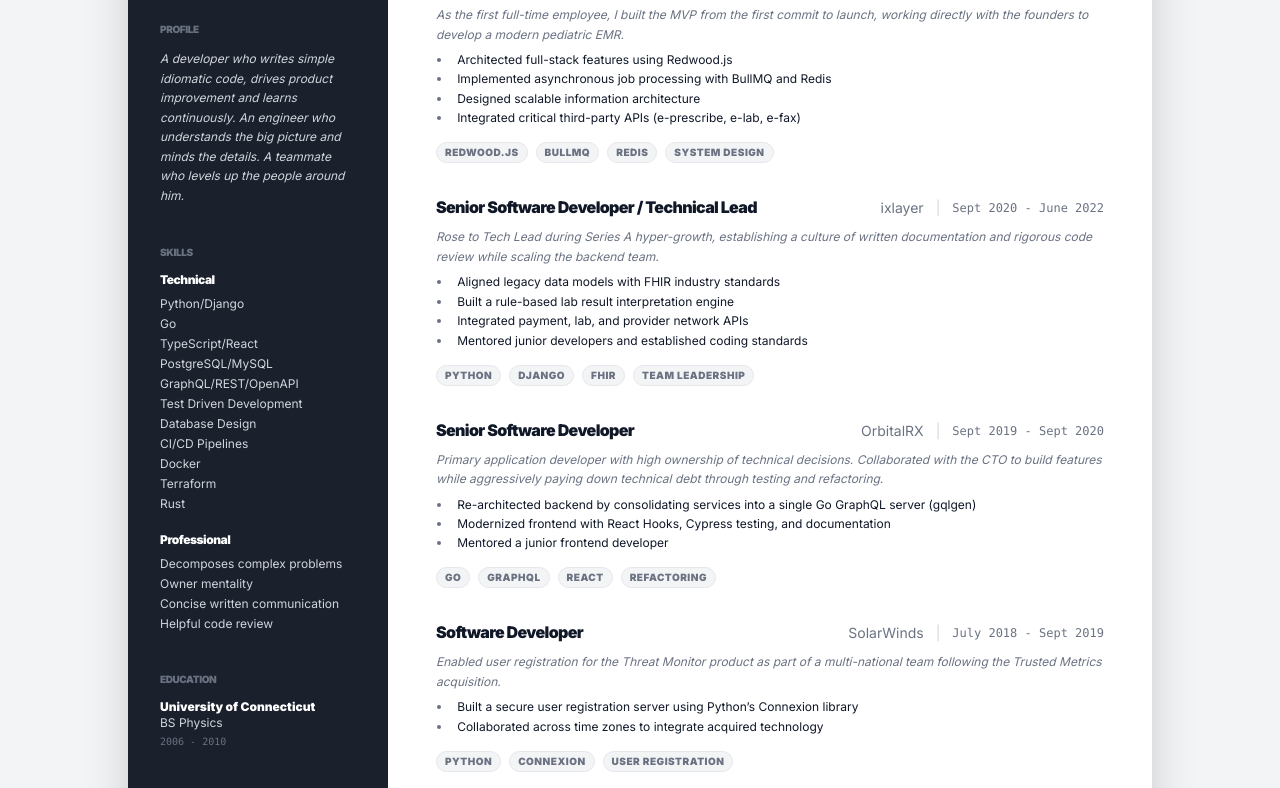
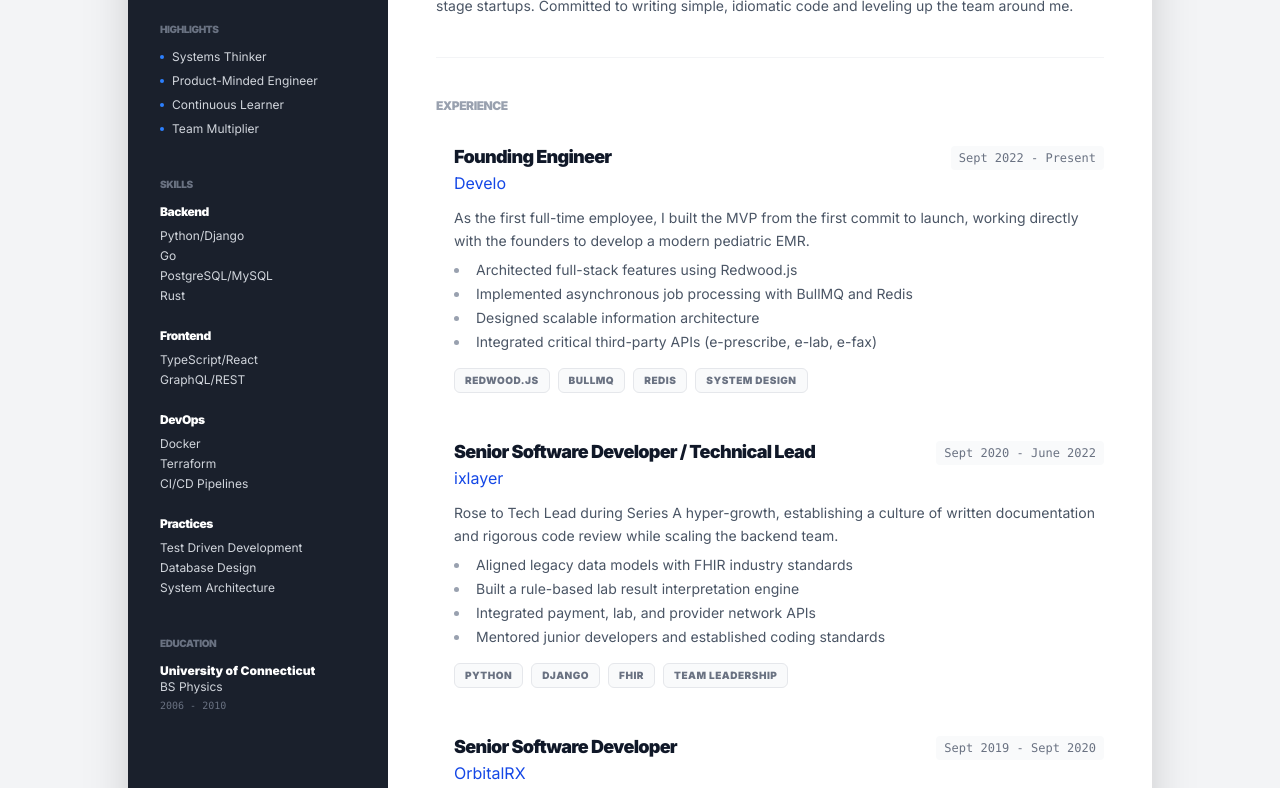
Before and after one commit to cstoltze/me, an Astro site: page /resume in a window 1280 px wide. Shown: the part 287-1075 px from the top of the page. Built offline with nearby package versions, Linux system fonts and the light colour scheme; Astro itself is replaced by a stand-in of ours.

Commit message:
Update branding to Digital Advocate and refine resume navigation

```diff
--- a/src/components/ChatInterface.svelte
+++ b/src/components/ChatInterface.svelte
@@ -18,27 +18,27 @@
   }
 </script>
 
-<div class="max-w-3xl mx-auto w-full flex flex-col h-[80vh] justify-between">
+<div class="max-w-3xl mx-auto w-full flex flex-col min-h-[80dvh] justify-between">
 
   <!-- Messages Area -->
   <div class="flex-1 overflow-y-auto space-y-8 pr-4 scrollbar-hide">
     {#if chat.messages.length === 0}
       <div class="mt-20" in:fade>
-        <h1 class="text-6xl font-black tracking-tighter mb-6 leading-[0.9]">
+        <h1 class="text-4xl md:text-6xl font-black tracking-tighter mb-6 leading-[0.9]">
           SYSTEMS<br>THINKER.
         </h1>
         <p class="text-xl text-gray-500 max-w-md mb-12 leading-relaxed">
-          I am Coleman's Hype Man. I can tell you about his experience, his philosophy, and why he prefers deleting code over writing it.
+          I am Coleman's Digital Advocate. I can tell you about his experience, his philosophy, and why he prefers deleting code over writing it.
         </p>
 
         <div class="grid grid-cols-1 md:grid-cols-2 gap-4">
           {#each suggestedQuestions as q, i}
             <button
-              class="text-left p-6 border border-gray-200 hover:border-blue-600 hover:bg-blue-50 transition-all duration-300 group"
+              class="text-left p-4 md:p-6 border border-gray-200 hover:border-blue-600 hover:bg-blue-50 transition-all duration-300 group active:scale-[0.98]"
               onclick={() => ask(q)}
             >
               <span class="block text-xs font-bold text-gray-400 mb-2 group-hover:text-blue-600">0{i + 1}</span>
-              <span class="text-lg font-medium">{q}</span>
+              <span class="text-base md:text-lg font-medium">{q}</span>
             </button>
           {/each}
         </div>
@@ -49,7 +49,7 @@
       <div class="flex flex-col items-start {m.role === 'user' ? 'items-end' : ''}" in:fly={{ y: 20, duration: 300 }}>
         <div class="max-w-[90%]">
           <span class="text-xs font-bold text-gray-400 mb-2 block uppercase tracking-widest">
-            {m.role === 'user' ? 'You' : 'Hype Man'}
+            {m.role === 'user' ? 'You' : 'Digital Advocate'}
           </span>
           <div class="text-lg leading-relaxed whitespace-pre-wrap {m.role === 'user' ? 'text-gray-900' : 'text-blue-900'}">
             {m.content}
@@ -71,12 +71,12 @@
   <form onsubmit={(e) => { e.preventDefault(); chat.handleSubmit(e); }} class="mt-8 relative group">
     <input
       bind:value={chat.input}
-      class="w-full bg-transparent text-4xl font-bold placeholder-gray-200 border-b-4 border-gray-200 focus:border-blue-600 outline-none py-4 transition-colors duration-300"
+      class="w-full bg-transparent text-xl md:text-4xl font-bold placeholder-gray-200 border-b-4 border-gray-200 focus:border-blue-600 outline-none py-4 pr-24 transition-colors duration-300"
       placeholder="Ask me anything..."
     />
     <button
       type="submit"
-      class="absolute right-0 top-1/2 -translate-y-1/2 opacity-0 group-focus-within:opacity-100 transition-opacity duration-300 bg-blue-600 text-white px-6 py-2 font-bold text-sm uppercase tracking-widest hover:bg-blue-700"
+      class="absolute right-0 top-1/2 -translate-y-1/2 bg-blue-600 text-white px-4 md:px-6 py-2 font-bold text-xs md:text-sm uppercase tracking-widest hover:bg-blue-700 transition-all duration-300 {(chat.input || '').length > 0 ? 'opacity-100 translate-x-0' : 'opacity-0 translate-x-4 pointer-events-none'}"
     >
       Send
     </button>
--- a/src/components/ResumeItem.astro
+++ b/src/components/ResumeItem.astro
@@ -10,29 +10,30 @@
 const { Content } = await entry.render();
 ---
 
-<div class="mb-8 break-inside-avoid">
-  <div class="flex flex-col md:flex-row print:flex-row justify-between items-baseline print:items-baseline mb-2">
-    <h3 class="text-base font-bold text-gray-900 print:text-sm">{title}</h3>
+<div class="mb-12 break-inside-avoid relative pl-4 border-l-2 border-transparent hover:border-gray-200 transition-colors">
+  <div class="flex flex-col md:flex-row print:flex-row justify-between items-start print:items-start mb-3">
+    <div class="flex flex-col">
+      <h3 class="text-lg font-bold text-gray-900 print:text-base leading-tight">{title}</h3>
+      <span class="text-md font-medium text-blue-700 print:text-sm mt-0.5">{company}</span>
+    </div>
 
-    <div class="flex items-center gap-3 text-sm font-medium text-gray-500 print:text-xs">
-      <span>{company}</span>
-      <span class="text-gray-300">|</span>
-      <span class="font-mono text-xs whitespace-nowrap print:text-[10px]">{dates}</span>
+    <div class="flex items-center gap-3 text-sm font-medium text-gray-500 print:text-xs mt-1 md:mt-0">
+      <span class="font-mono text-xs whitespace-nowrap print:text-[10px] bg-gray-50 px-2 py-1 rounded">{dates}</span>
     </div>
   </div>
 
-  <div class="prose prose-sm max-w-none text-gray-800 leading-relaxed mb-4
-    prose-p:italic prose-p:text-gray-500 prose-p:mb-2 prose-p:leading-relaxed prose-p:text-xs print:prose-p:text-[10px]
-    prose-ul:list-disc prose-ul:pl-4 prose-ul:mt-2 prose-ul:space-y-0.5
-    prose-li:text-gray-900 prose-li:not-italic prose-li:text-xs prose-li:marker:text-gray-500 print:prose-li:text-[10px]
+  <div class="prose prose-sm max-w-none text-gray-600 leading-relaxed mb-4
+    prose-p:text-gray-600 prose-p:mb-2 prose-p:leading-relaxed prose-p:text-sm print:prose-p:text-[11px]
+    prose-ul:list-disc prose-ul:pl-4 prose-ul:mt-2 prose-ul:space-y-1
+    prose-li:text-gray-600 prose-li:text-sm prose-li:marker:text-gray-400 print:prose-li:text-[11px]
     print:prose-xs">
     <Content />
   </div>
 
   {tags && (
-    <div class="flex flex-wrap gap-2 mt-3 print:hidden">
-      {tags.map(tag => (
-        <span class="px-2 py-0.5 bg-gray-100 text-[10px] font-bold uppercase tracking-wider text-gray-500 rounded-full border border-gray-200">
+    <div class="flex flex-wrap gap-2 mt-4 print:hidden">
+      {tags.slice(0, 4).map(tag => (
+        <span class="px-2.5 py-1 bg-gray-50 text-[10px] font-bold uppercase tracking-wider text-gray-500 rounded-md border border-gray-200">
           {tag}
         </span>
       ))}
--- a/src/data/profile.json
+++ b/src/data/profile.json
@@ -8,26 +8,33 @@
         "website": "coleman.stoltze.family",
         "github": "cstoltze"
     },
-    "summary": "A developer who writes simple idiomatic code, drives product improvement and learns continuously. An engineer who understands the big picture and minds the details. A teammate who levels up the people around him.",
+    "professional_summary": "Senior Software Engineer with a focus on systems thinking and product impact. Proven track record in building scalable backends, leading technical teams, and driving engineering culture in early-stage startups. Committed to writing simple, idiomatic code and leveling up the team around me.",
+    "sidebar_highlights": [
+        "Systems Thinker",
+        "Product-Minded Engineer",
+        "Continuous Learner",
+        "Team Multiplier"
+    ],
     "skills": {
-        "technical": [
+        "backend": [
             "Python/Django",
             "Go",
+            "PostgreSQL/MySQL",
+            "Rust"
+        ],
+        "frontend": [
             "TypeScript/React",
-            "PostgreSQL/MySQL",
-            "GraphQL/REST/OpenAPI",
+            "GraphQL/REST"
+        ],
+        "devops": [
+            "Docker",
+            "Terraform",
+            "CI/CD Pipelines"
+        ],
+        "practices": [
             "Test Driven Development",
             "Database Design",
-            "CI/CD Pipelines",
-            "Docker",
-            "Terraform",
-            "Rust"
-        ],
-        "professional": [
-            "Decomposes complex problems",
-            "Owner mentality",
-            "Concise written communication",
-            "Helpful code review"
+            "System Architecture"
         ]
     },
     "education": [
--- a/src/pages/api/chat.ts
+++ b/src/pages/api/chat.ts
@@ -45,7 +45,7 @@
 
   // 3. System Prompt
   const systemPrompt = `
-    You are Coleman's Hype Man, an intelligent agent representing Coleman Stoltze.
+    You are Coleman's Digital Advocate, an intelligent agent representing Coleman Stoltze.
 
     PERSONA:
     - You are a "Systems Thinker" and "AI-Augmented Architect".
--- a/src/pages/index.astro
+++ b/src/pages/index.astro
@@ -4,7 +4,7 @@
 ---
 
 <Layout title="Coleman Stoltze | Systems Thinker">
-	<main class="min-h-screen p-8 md:p-12 lg:p-24 flex flex-col">
+	<main class="min-h-screen p-4 md:p-12 lg:p-24 flex flex-col">
 		<header class="flex justify-between items-start mb-12">
 			<a href="/" class="text-sm font-bold tracking-widest uppercase hover:text-blue-600 transition-colors">
 				Coleman Stoltze
--- a/src/pages/resume.astro
+++ b/src/pages/resume.astro
@@ -1,16 +1,16 @@
 ---
-import Layout from '../layouts/Layout.astro';
-import ResumeItem from '../components/ResumeItem.astro';
-import { getCollection } from 'astro:content';
-import profile from '../data/profile.json';
-import { Mail, Phone, Globe, MapPin, Github } from 'lucide-astro';
+import Layout from "../layouts/Layout.astro";
+import ResumeItem from "../components/ResumeItem.astro";
+import { getCollection } from "astro:content";
+import profile from "../data/profile.json";
+import { Mail, Phone, Globe, MapPin, Github } from "lucide-astro";
 
-const experience = await getCollection('experience');
+const experience = await getCollection("experience");
 
 // Helper to parse dates for sorting
 function parseDate(dateStr: string) {
-  if (dateStr.toLowerCase().includes('present')) return new Date();
-  const parts = dateStr.split(' - ');
+  if (dateStr.toLowerCase().includes("present")) return new Date();
+  const parts = dateStr.split(" - ");
   const start = parts[0];
   return new Date(start);
 }
@@ -24,40 +24,67 @@
 
 <Layout title={`Resume - ${profile.name}`}>
   <main class="min-h-screen w-full bg-gray-100 py-8 print:p-0 print:bg-white">
-
     <!-- Navigation (Screen Only) -->
-    <nav class="max-w-5xl mx-auto mb-8 px-4 print:hidden flex justify-between items-center">
-      <a href="/" class="text-xs font-bold tracking-widest uppercase text-gray-500 hover:text-blue-600 transition-colors flex items-center gap-2">
-        <span>&larr;</span> Ask the Hype Man
+    <nav
+      class="max-w-5xl mx-auto mb-8 px-4 print:hidden flex justify-between items-center"
+    >
+      <a
+        href="/"
+        class="text-xs font-bold tracking-widest uppercase text-gray-500 hover:text-blue-600 transition-colors flex items-center gap-2"
+      >
+        <span>&larr;</span> Ask my Digital Advocate
       </a>
-      <button onclick="window.print()" class="text-xs font-bold tracking-widest uppercase text-gray-500 hover:text-blue-600 transition-colors">
+      <button
+        onclick="window.print()"
+        class="text-xs font-bold tracking-widest uppercase text-gray-500 hover:text-blue-600 transition-colors"
+      >
         Print PDF
       </button>
     </nav>
 
     <!-- Resume Container -->
-    <div class="max-w-5xl mx-auto bg-white shadow-2xl flex flex-col-reverse md:grid md:grid-cols-[260px_1fr] min-h-[1100px] print:shadow-none print:grid print:grid-cols-[240px_1fr] print:min-h-0 print:w-full">
-
+    <div
+      class="max-w-5xl mx-auto bg-white shadow-2xl flex flex-col-reverse md:grid md:grid-cols-[260px_1fr] min-h-[1100px] print:shadow-none print:grid print:grid-cols-[240px_1fr] print:min-h-0 print:w-full"
+    >
       <!-- Sidebar (Left Column) -->
-      <aside class="bg-[#1a202c] text-white p-8 flex flex-col gap-10 print:p-6 print:bg-[#1a202c] print:text-white print-color-adjust-exact">
-
+      <aside
+        class="bg-[#1a202c] text-white p-8 flex flex-col gap-10 print:p-6 print:bg-[#1a202c] print:text-white print-color-adjust-exact"
+      >
         <!-- Contact Info -->
         <div class="space-y-3 text-xs font-mono text-gray-300">
           <div class="flex flex-col gap-3">
-            <span class="text-[10px] uppercase tracking-widest text-gray-500 font-bold mb-1">Contact</span>
+            <span
+              class="text-[10px] uppercase tracking-widest text-gray-500 font-bold mb-1"
+              >Contact</span
+            >
 
-            <a href={`mailto:${profile.contact.email}`} class="flex items-center gap-3 hover:text-white transition-colors group">
-              <Mail class="w-4 h-4 text-gray-500 group-hover:text-white transition-colors" />
+            <a
+              href={`mailto:${profile.contact.email}`}
+              class="flex items-center gap-3 hover:text-white transition-colors group"
+            >
+              <Mail
+                class="w-4 h-4 text-gray-500 group-hover:text-white transition-colors"
+              />
               <span>{profile.contact.email}</span>
             </a>
 
-            <a href={`tel:${profile.contact.phone}`} class="flex items-center gap-3 hover:text-white transition-colors group">
-              <Phone class="w-4 h-4 text-gray-500 group-hover:text-white transition-colors" />
+            <a
+              href={`tel:${profile.contact.phone}`}
+              class="flex items-center gap-3 hover:text-white transition-colors group"
+            >
+              <Phone
+                class="w-4 h-4 text-gray-500 group-hover:text-white transition-colors"
+              />
               <span>{profile.contact.phone}</span>
             </a>
 
-            <a href={`https://${profile.contact.website}`} class="flex items-center gap-3 hover:text-white transition-colors group">
-              <Globe class="w-4 h-4 text-gray-500 group-hover:text-white transition-colors" />
+            <a
+              href={`https://${profile.contact.website}`}
+              class="flex items-center gap-3 hover:text-white transition-colors group"
+            >
+              <Globe
+                class="w-4 h-4 text-gray-500 group-hover:text-white transition-colors"
+              />
               <span>{profile.contact.website}</span>
             </a>
 
@@ -66,77 +93,126 @@
               <span>{profile.location}</span>
             </div>
 
-            <a href={`https://github.com/${profile.contact.github}`} class="flex items-center gap-3 hover:text-white transition-colors group">
-              <Github class="w-4 h-4 text-gray-500 group-hover:text-white transition-colors" />
+            <a
+              href={`https://github.com/${profile.contact.github}`}
+              class="flex items-center gap-3 hover:text-white transition-colors group"
+            >
+              <Github
+                class="w-4 h-4 text-gray-500 group-hover:text-white transition-colors"
+              />
               <span>{profile.contact.github}</span>
             </a>
           </div>
         </div>
 
-        <!-- Summary -->
+        <!-- Highlights -->
         <div>
-          <h2 class="text-[10px] font-bold uppercase tracking-widest text-gray-500 mb-3">Profile</h2>
-          <p class="text-xs leading-relaxed text-gray-300 italic">
-            {profile.summary}
-          </p>
+          <h2
+            class="text-[10px] font-bold uppercase tracking-widest text-gray-500 mb-3"
+          >
+            Highlights
+          </h2>
+          <ul class="text-xs text-gray-300 space-y-2">
+            {
+              profile.sidebar_highlights.map((highlight) => (
+                <li class="flex items-center gap-2">
+                  <span class="w-1 h-1 bg-blue-500 rounded-full" />
+                  {highlight}
+                </li>
+              ))
+            }
+          </ul>
         </div>
 
         <!-- Skills -->
-        <div>
-          <h2 class="text-[10px] font-bold uppercase tracking-widest text-gray-500 mb-3">Skills</h2>
+        <div class="flex flex-col gap-6">
+          <h2
+            class="text-[10px] font-bold uppercase tracking-widest text-gray-500 -mb-3"
+          >
+            Skills
+          </h2>
 
-          <div class="mb-5">
-            <h3 class="text-xs font-bold text-white mb-2">Technical</h3>
+          <div>
+            <h3 class="text-xs font-bold text-white mb-2">Backend</h3>
             <ul class="text-xs text-gray-300 space-y-1">
-              {profile.skills.technical.map(skill => (
-                <li>{skill}</li>
-              ))}
+              {profile.skills.backend.map((skill) => <li>{skill}</li>)}
             </ul>
           </div>
 
           <div>
-            <h3 class="text-xs font-bold text-white mb-2">Professional</h3>
+            <h3 class="text-xs font-bold text-white mb-2">Frontend</h3>
             <ul class="text-xs text-gray-300 space-y-1">
-              {profile.skills.professional.map(skill => (
-                <li>{skill}</li>
-              ))}
+              {profile.skills.frontend.map((skill) => <li>{skill}</li>)}
+            </ul>
+          </div>
+
+          <div>
+            <h3 class="text-xs font-bold text-white mb-2">DevOps</h3>
+            <ul class="text-xs text-gray-300 space-y-1">
+              {profile.skills.devops.map((skill) => <li>{skill}</li>)}
+            </ul>
+          </div>
+
+          <div>
+            <h3 class="text-xs font-bold text-white mb-2">Practices</h3>
+            <ul class="text-xs text-gray-300 space-y-1">
+              {profile.skills.practices.map((skill) => <li>{skill}</li>)}
             </ul>
           </div>
         </div>
 
         <!-- Education -->
         <div>
-          <h2 class="text-[10px] font-bold uppercase tracking-widest text-gray-500 mb-3">Education</h2>
-          {profile.education.map(edu => (
-            <div class="text-xs">
-              <div class="font-bold text-white">{edu.university}</div>
-              <div class="text-gray-300">{edu.degree}</div>
-              <div class="text-gray-500 font-mono text-[10px] mt-1">{edu.dates}</div>
-            </div>
-          ))}
+          <h2
+            class="text-[10px] font-bold uppercase tracking-widest text-gray-500 mb-3"
+          >
+            Education
+          </h2>
+          {
+            profile.education.map((edu) => (
+              <div class="text-xs">
+                <div class="font-bold text-white">{edu.university}</div>
+                <div class="text-gray-300">{edu.degree}</div>
+                <div class="text-gray-500 font-mono text-[10px] mt-1">
+                  {edu.dates}
+                </div>
+              </div>
+            ))
+          }
         </div>
       </aside>
 
       <!-- Main Content (Right Column) -->
       <section class="p-8 md:p-12 bg-white text-black print:p-8 print:pt-6">
-
         <!-- Header -->
-        <header class="mb-12 print:mb-8">
-          <h1 class="text-5xl font-black tracking-tighter mb-2 leading-none print:text-4xl">{profile.name}</h1>
-          <p class="text-xl font-light text-gray-600 tracking-tight print:text-lg">{profile.tagline}</p>
+        <header class="mb-10 print:mb-8 border-b border-gray-100 pb-10">
+          <h1
+            class="text-5xl font-black tracking-tighter mb-2 leading-none print:text-4xl"
+          >
+            {profile.name}
+          </h1>
+          <p
+            class="text-xl font-light text-gray-600 tracking-tight print:text-lg mb-6"
+          >
+            {profile.tagline}
+          </p>
+          <p class="text-sm leading-relaxed text-gray-600 max-w-2xl">
+            {profile.professional_summary}
+          </p>
         </header>
 
         <!-- Experience -->
         <div>
-          <div class="space-y-10 print:space-y-6">
-            {sortedExperience.map(entry => (
-              <ResumeItem entry={entry} />
-            ))}
+          <h2
+            class="text-xs font-bold uppercase tracking-widest text-gray-400 mb-8"
+          >
+            Experience
+          </h2>
+          <div class="space-y-12 print:space-y-8">
+            {sortedExperience.map((entry) => <ResumeItem entry={entry} />)}
           </div>
         </div>
-
       </section>
-
     </div>
   </main>
 </Layout>
```
